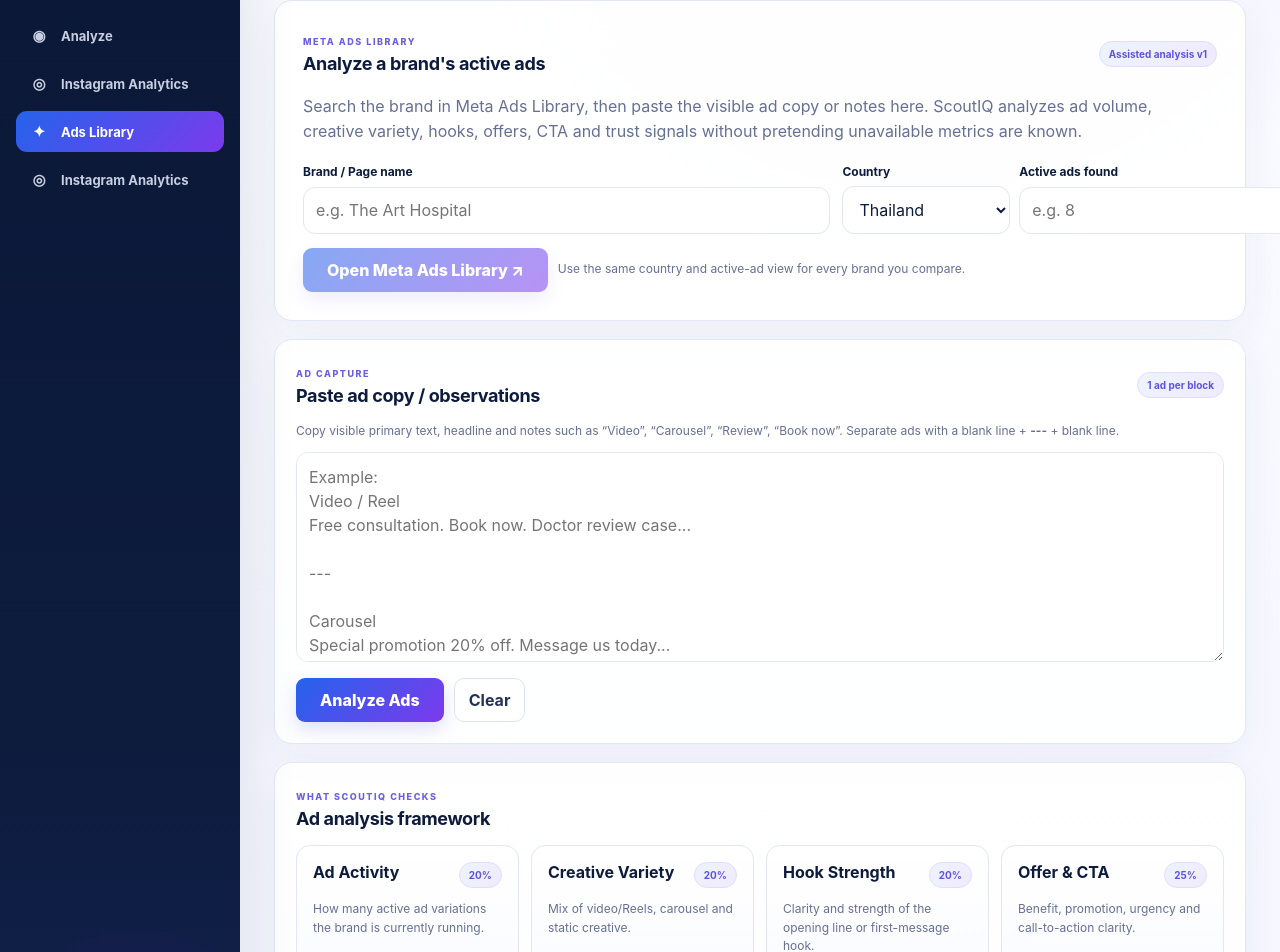
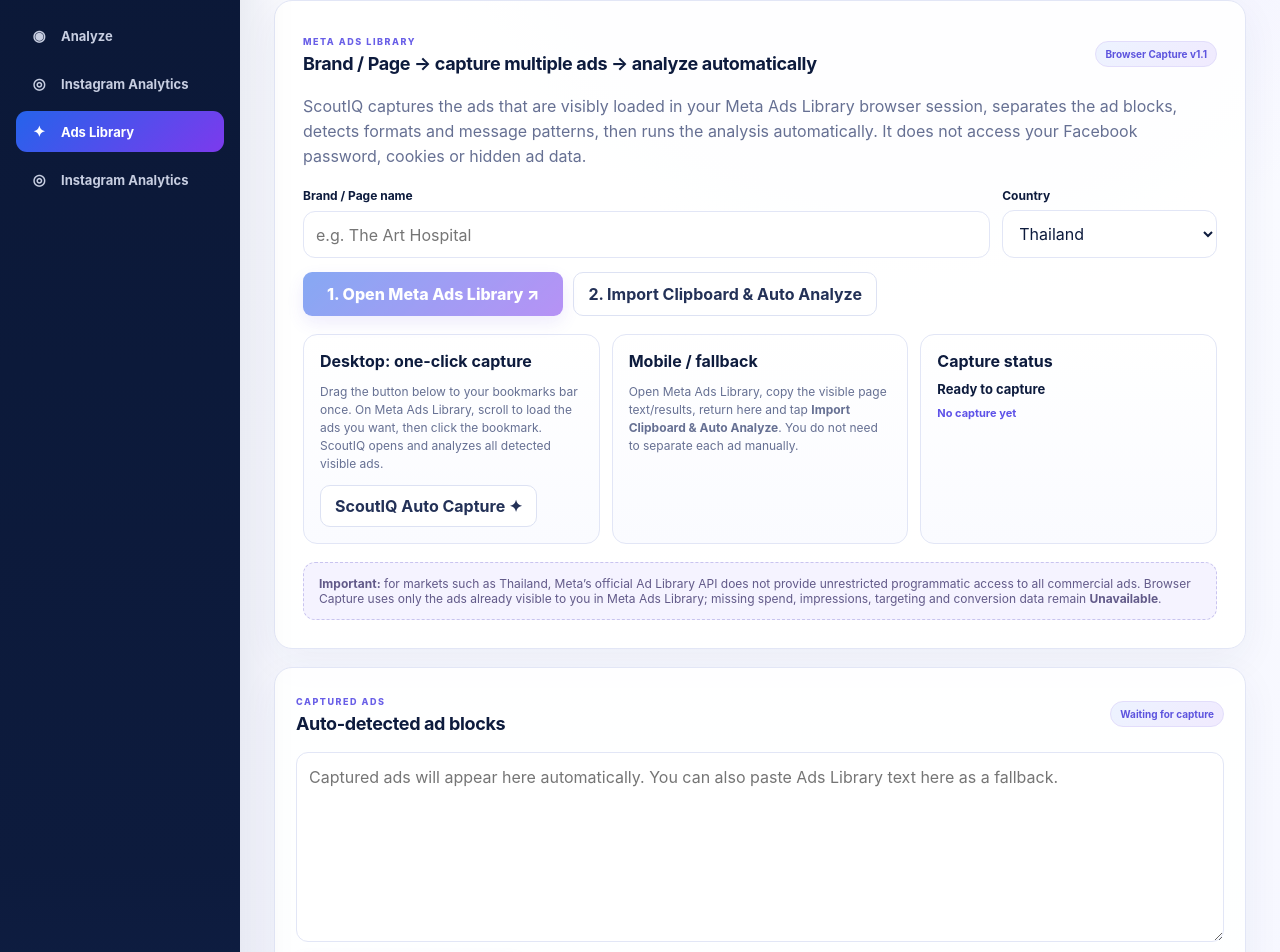
Before and after one commit to rankpath/ScoutIQ, a Next.js app: page /ads-library in a window 1280 px wide. Shown: the part 129-1081 px from the top of the page. Built offline with nearby package versions, Linux system fonts and the light colour scheme.

Commit message:
Add Auto Ads Capture v1.1 browser capture workflow

```diff
--- a/app/ads-library/page.js
+++ b/app/ads-library/page.js
@@ -1,6 +1,6 @@
 'use client'
 
-import { useMemo, useState } from 'react'
+import { useEffect, useMemo, useState } from 'react'
 
 const FACTORS = [
   { key:'volume', name:'Ad Activity', weight:20 },
@@ -18,7 +18,7 @@
 const urgencyWords = ['today', 'now', 'limited', 'last chance', 'ends', 'วันนี้', 'ด่วน', 'จำนวนจำกัด', 'หมดเขต']
 
 function includesAny(text, words) {
-  const lower = text.toLowerCase()
+  const lower = String(text || '').toLowerCase()
   return words.some(word => lower.includes(word.toLowerCase()))
 }
 
@@ -26,15 +26,66 @@
   return Math.max(0, Math.min(100, Math.round(value)))
 }
 
-function parseAds(raw) {
-  return raw
-    .split(/\n\s*---+\s*\n|\n\s*\n\s*\n/g)
-    .map(item => item.trim())
+function cleanBlock(text) {
+  return String(text || '')
+    .replace(/\u00a0/g, ' ')
+    .replace(/\r/g, '')
+    .replace(/\n{3,}/g, '\n\n')
+    .trim()
+}
+
+function extractMetaAds(raw) {
+  const text = cleanBlock(raw)
+  if (!text) return []
+
+  const starts = []
+  const marker = /(?:^|\n)(?:Library ID|Ad Library ID|รหัสคลังโฆษณา|รหัสไลบรารี)\s*:?\s*(\d+)/gi
+  let match
+  while ((match = marker.exec(text))) {
+    starts.push({ index: match.index + (match[0].startsWith('\n') ? 1 : 0), id: match[1] })
+  }
+
+  let blocks = []
+  if (starts.length) {
+    blocks = starts.map((item, index) => {
+      const end = starts[index + 1]?.index ?? text.length
+      return cleanBlock(text.slice(item.index, end))
+    })
+  } else {
+    blocks = text
+      .split(/\n\s*---+\s*\n|\n\s*\n\s*\n/g)
+      .map(cleanBlock)
+      .filter(item => item.length >= 35)
+  }
+
+  const seen = new Set()
+  return blocks
+    .map((block, index) => {
+      const idMatch = block.match(/(?:Library ID|Ad Library ID|รหัสคลังโฆษณา|รหัสไลบรารี)\s*:?\s*(\d+)/i)
+      const libraryId = idMatch?.[1] || ''
+      const key = libraryId || block.slice(0, 180).toLowerCase()
+      if (seen.has(key)) return null
+      seen.add(key)
+
+      const platforms = []
+      if (/\bfacebook\b/i.test(block)) platforms.push('Facebook')
+      if (/\binstagram\b/i.test(block)) platforms.push('Instagram')
+      if (/\bmessenger\b/i.test(block)) platforms.push('Messenger')
+      if (/\bthreads\b/i.test(block)) platforms.push('Threads')
+
+      const status = /\binactive\b/i.test(block) ? 'Inactive' : /\bactive\b/i.test(block) ? 'Active' : 'Observed'
+      return { id: libraryId || `captured-${index + 1}`, libraryId, text:block, status, platforms }
+    })
     .filter(Boolean)
 }
 
+function parseAds(raw) {
+  return extractMetaAds(raw).map(item => item.text)
+}
+
 function analyzeAds(raw, activeCount) {
-  const ads = parseAds(raw)
+  const records = extractMetaAds(raw)
+  const ads = records.map(item => item.text)
   if (!ads.length && !activeCount) return null
 
   const count = Number(activeCount || ads.length || 0)
@@ -47,14 +98,14 @@
   const proofHits = ads.filter(ad => includesAny(ad, proofWords)).length
   const urgencyHits = ads.filter(ad => includesAny(ad, urgencyWords)).length
   const shortOpenings = ads.filter(ad => (ad.split(/\n|[.!?]/)[0] || '').trim().length > 0 && (ad.split(/\n|[.!?]/)[0] || '').trim().length <= 85).length
-  const formats = [video>0,carousel>0,image>0].filter(Boolean).length
+  const formats = [video > 0, carousel > 0, image > 0].filter(Boolean).length
 
   const scores = {
     volume: clamp(count >= 10 ? 95 : count >= 6 ? 82 : count >= 3 ? 68 : count >= 1 ? 50 : 20),
-    creative: clamp(40 + formats*18 + Math.min(12, video*3)),
-    hook: clamp(45 + (ads.length ? (shortOpenings/ads.length)*45 : 0) + (urgencyHits ? 8 : 0)),
-    offer: clamp(35 + (ads.length ? (offerHits/ads.length)*30 : 0) + (ads.length ? (ctaHits/ads.length)*35 : 0)),
-    proof: clamp(35 + (ads.length ? (proofHits/ads.length)*60 : 0)),
+    creative: clamp(40 + formats * 18 + Math.min(12, video * 3)),
+    hook: clamp(45 + (ads.length ? (shortOpenings / ads.length) * 45 : 0) + (urgencyHits ? 8 : 0)),
+    offer: clamp(35 + (ads.length ? (offerHits / ads.length) * 30 : 0) + (ads.length ? (ctaHits / ads.length) * 35 : 0)),
+    proof: clamp(35 + (ads.length ? (proofHits / ads.length) * 60 : 0)),
   }
 
   const overall = Math.round(FACTORS.reduce((sum, factor) => sum + scores[factor.key] * factor.weight / 100, 0))
@@ -72,10 +123,10 @@
   if (scores.offer < 70) actions.push('Make the benefit, offer and CTA more explicit in each ad.')
   if (scores.proof < 70) actions.push('Add more proof: reviews, cases, results, expert credibility or before/after evidence.')
   if (scores.creative < 70) actions.push('Increase creative variety with video/Reels, carousel and static variations.')
-  if (count < 3) actions.push('Test more active creative variations before drawing strong conclusions.')
+  if (count < 3) actions.push('Capture more active creative variations before drawing strong conclusions.')
   if (!actions.length) actions.push('Keep the winning message and test new hooks, offers and creative variants around it.')
 
-  return { ads, count, video, carousel, image, offerHits, ctaHits, proofHits, urgencyHits, scores, overall, themes, actions:actions.slice(0,3) }
+  return { records, ads, count, video, carousel, image, offerHits, ctaHits, proofHits, urgencyHits, scores, overall, themes, actions:actions.slice(0,3) }
 }
 
 function ScoutLogo() {
@@ -92,18 +143,82 @@
 }
 
 export default function AdsLibraryPage() {
-  const [brand,setBrand] = useState('')
-  const [country,setCountry] = useState('TH')
-  const [activeCount,setActiveCount] = useState('')
-  const [adText,setAdText] = useState('')
-  const [result,setResult] = useState(null)
+  const [brand, setBrand] = useState('')
+  const [country, setCountry] = useState('TH')
+  const [activeCount, setActiveCount] = useState('')
+  const [adText, setAdText] = useState('')
+  const [result, setResult] = useState(null)
+  const [captureStatus, setCaptureStatus] = useState('Ready to capture')
+  const [captureSource, setCaptureSource] = useState('')
+  const [capturedAt, setCapturedAt] = useState('')
+  const [bookmarklet, setBookmarklet] = useState('')
 
   const libraryUrl = useMemo(() => {
     const query = encodeURIComponent(brand.trim())
     return `https://www.facebook.com/ads/library/?active_status=active&ad_type=all&country=${encodeURIComponent(country)}&q=${query}&search_type=keyword_unordered&media_type=all`
-  }, [brand,country])
+  }, [brand, country])
 
-  const run = () => setResult(analyzeAds(adText, activeCount))
+  const importCapture = (raw, source = 'Meta Ads Library') => {
+    const records = extractMetaAds(raw)
+    if (!records.length) {
+      setCaptureStatus('No ad blocks detected — try scrolling Meta Ads Library so the ads are visible, then capture again.')
+      return
+    }
+
+    const normalized = records.map(item => item.text).join('\n\n---\n\n')
+    setAdText(normalized)
+    setActiveCount(String(records.length))
+    setCaptureSource(source)
+    setCapturedAt(new Date().toLocaleString())
+    setCaptureStatus(`${records.length} ads captured and analyzed automatically`)
+    setResult(analyzeAds(normalized, records.length))
+  }
+
+  useEffect(() => {
+    const origin = window.location.origin
+    const target = `${origin}/ads-library?autocapture=1`
+    const code = `javascript:(()=>{try{const payload={type:'SCOUTIQ_AD_CAPTURE',text:document.body.innerText||'',source:location.href,title:document.title};const w=window.open('${target}','scoutiq_capture');const send=()=>{try{w&&w.postMessage(payload,'${origin}')}catch(e){}};setTimeout(send,900);setTimeout(send,1900);setTimeout(send,3200)}catch(e){alert('ScoutIQ capture failed')}})()`
+    setBookmarklet(code)
+
+    const receiveCapture = event => {
+      const data = event.data
+      if (!data || data.type !== 'SCOUTIQ_AD_CAPTURE' || typeof data.text !== 'string') return
+      const allowed = event.origin === 'https://www.facebook.com' || event.origin.endsWith('.facebook.com') || event.origin.endsWith('.meta.com')
+      if (!allowed) return
+      importCapture(data.text, data.source || 'Meta Ads Library')
+    }
+
+    window.addEventListener('message', receiveCapture)
+    return () => window.removeEventListener('message', receiveCapture)
+  }, [])
+
+  const run = () => {
+    const analyzed = analyzeAds(adText, activeCount)
+    setResult(analyzed)
+    if (analyzed) setCaptureStatus(`${analyzed.ads.length || analyzed.count} ads analyzed`)
+  }
+
+  const importClipboard = async () => {
+    try {
+      const text = await navigator.clipboard.readText()
+      if (!text.trim()) {
+        setCaptureStatus('Clipboard is empty.')
+        return
+      }
+      importCapture(text, 'Clipboard capture from Meta Ads Library')
+    } catch {
+      setCaptureStatus('Clipboard permission was blocked. Paste the copied Ads Library text into the capture box instead.')
+    }
+  }
+
+  const clearAll = () => {
+    setAdText('')
+    setActiveCount('')
+    setResult(null)
+    setCaptureSource('')
+    setCapturedAt('')
+    setCaptureStatus('Ready to capture')
+  }
 
   return <div className="appShell">
     <aside className="sidebar">
@@ -112,48 +227,54 @@
         <a href="/" style={navLinkStyle}><span className="navIcon">⌂</span><span className="navLabel">Dashboard</span></a>
         <a href="/" style={navLinkStyle}><span className="navIcon">◉</span><span className="navLabel">Analyze</span></a>
         <a href="/instagram" style={navLinkStyle}><span className="navIcon">◎</span><span className="navLabel">Instagram Analytics</span></a>
-        <a href="/ads-library" style={{...navLinkStyle,...navActiveStyle}}><span className="navIcon">✦</span><span className="navLabel">Ads Library</span></a>
+        <a href="/ads-library" style={{...navLinkStyle, ...navActiveStyle}}><span className="navIcon">✦</span><span className="navLabel">Ads Library</span></a>
       </nav>
-      <div className="sideCard"><small>AD INTELLIGENCE</small><strong>See the message.<br/>Find the pattern.</strong><p>Turn public ad signals into clearer creative and offer decisions.</p><span>ScoutIQ v.1</span></div>
+      <div className="sideCard"><small>AUTO ADS CAPTURE</small><strong>Brand → Ads →<br/>Patterns → Action.</strong><p>Capture multiple visible Meta ads and analyze them in one workflow.</p><span>ScoutIQ v1.1</span></div>
     </aside>
 
     <main className="main">
       <header className="topbar">
-        <div><small>PAID MEDIA INTELLIGENCE</small><h1>Ads Library Analysis</h1></div>
+        <div><small>PAID MEDIA INTELLIGENCE</small><h1>Auto Ads Capture v1.1</h1></div>
         <div className="account"><div className="avatar">S</div><div><b>ScoutIQ</b><span>Social Media Analytics Platform</span><span>Built by Rank-Path</span></div></div>
       </header>
 
       <section className="panel" style={{padding:28}}>
-        <div className="panelHead"><div><small>META ADS LIBRARY</small><h2>Analyze a brand's active ads</h2></div><span className="pill">Assisted analysis v1</span></div>
-        <p className="muted" style={{maxWidth:900}}>Search the brand in Meta Ads Library, then paste the visible ad copy or notes here. ScoutIQ analyzes ad volume, creative variety, hooks, offers, CTA and trust signals without pretending unavailable metrics are known.</p>
+        <div className="panelHead"><div><small>META ADS LIBRARY</small><h2>Brand / Page → capture multiple ads → analyze automatically</h2></div><span className="pill">Browser Capture v1.1</span></div>
+        <p className="muted" style={{maxWidth:920}}>ScoutIQ captures the ads that are visibly loaded in your Meta Ads Library browser session, separates the ad blocks, detects formats and message patterns, then runs the analysis automatically. It does not access your Facebook password, cookies or hidden ad data.</p>
 
-        <div style={{display:'grid',gridTemplateColumns:'minmax(220px,1.6fr) minmax(120px,.5fr) minmax(140px,.6fr)',gap:12,marginTop:20}}>
+        <div style={{display:'grid',gridTemplateColumns:'minmax(220px,1.6fr) minmax(120px,.5fr)',gap:12,marginTop:20}}>
           <label style={fieldStyle}><span style={labelStyle}>Brand / Page name</span><input value={brand} onChange={e=>setBrand(e.target.value)} placeholder="e.g. The Art Hospital" style={inputStyle}/></label>
           <label style={fieldStyle}><span style={labelStyle}>Country</span><select value={country} onChange={e=>setCountry(e.target.value)} style={inputStyle}><option value="TH">Thailand</option><option value="SG">Singapore</option><option value="VN">Vietnam</option><option value="GB">United Kingdom</option><option value="US">United States</option><option value="FR">France</option></select></label>
-          <label style={fieldStyle}><span style={labelStyle}>Active ads found</span><input value={activeCount} onChange={e=>setActiveCount(e.target.value)} type="number" min="0" placeholder="e.g. 8" style={inputStyle}/></label>
         </div>
 
         <div style={{display:'flex',gap:10,flexWrap:'wrap',marginTop:14}}>
-          <a className="primary" href={brand.trim()?libraryUrl:'#'} target="_blank" rel="noreferrer" style={{textDecoration:'none',opacity:brand.trim()?1:.55,pointerEvents:brand.trim()?'auto':'none'}}>Open Meta Ads Library ↗</a>
-          <span className="muted" style={{fontSize:12,alignSelf:'center'}}>Use the same country and active-ad view for every brand you compare.</span>
+          <a className="primary" href={brand.trim() ? libraryUrl : '#'} target="_blank" rel="noreferrer" style={{textDecoration:'none',opacity:brand.trim()?1:.55,pointerEvents:brand.trim()?'auto':'none'}}>1. Open Meta Ads Library ↗</a>
+          <button className="secondary" type="button" onClick={importClipboard}>2. Import Clipboard & Auto Analyze</button>
         </div>
+
+        <div style={{display:'grid',gridTemplateColumns:'repeat(auto-fit,minmax(220px,1fr))',gap:12,marginTop:18}}>
+          <div className="factorCard"><b>Desktop: one-click capture</b><p className="muted" style={{fontSize:12,lineHeight:1.5}}>Drag the button below to your bookmarks bar once. On Meta Ads Library, scroll to load the ads you want, then click the bookmark. ScoutIQ opens and analyzes all detected visible ads.</p>{bookmarklet && <a href={bookmarklet} className="secondary" style={{display:'inline-block',textDecoration:'none'}}>ScoutIQ Auto Capture ✦</a>}</div>
+          <div className="factorCard"><b>Mobile / fallback</b><p className="muted" style={{fontSize:12,lineHeight:1.5}}>Open Meta Ads Library, copy the visible page text/results, return here and tap <b>Import Clipboard & Auto Analyze</b>. You do not need to separate each ad manually.</p></div>
+          <div className="factorCard"><b>Capture status</b><p style={{fontSize:13,fontWeight:750,margin:'10px 0 4px'}}>{captureStatus}</p><span className="sourceText">{capturedAt ? `Last capture: ${capturedAt}` : 'No capture yet'}</span></div>
+        </div>
+
+        <div className="notice"><b>Important:</b> for markets such as Thailand, Meta’s official Ad Library API does not provide unrestricted programmatic access to all commercial ads. Browser Capture uses only the ads already visible to you in Meta Ads Library; missing spend, impressions, targeting and conversion data remain <b>Unavailable</b>.</div>
       </section>
 
       <section className="panel" style={{marginTop:18}}>
-        <div className="panelHead"><div><small>AD CAPTURE</small><h2>Paste ad copy / observations</h2></div><span className="pill">1 ad per block</span></div>
-        <p className="muted" style={{fontSize:12}}>Copy visible primary text, headline and notes such as “Video”, “Carousel”, “Review”, “Book now”. Separate ads with a blank line + <b>---</b> + blank line.</p>
-        <textarea value={adText} onChange={e=>setAdText(e.target.value)} placeholder={'Example:\nVideo / Reel\nFree consultation. Book now. Doctor review case...\n\n---\n\nCarousel\nSpecial promotion 20% off. Message us today...'} style={{...inputStyle,width:'100%',minHeight:210,resize:'vertical',lineHeight:1.5}}/>
-        <div style={{display:'flex',gap:10,marginTop:12,flexWrap:'wrap'}}><button className="primary" type="button" onClick={run}>Analyze Ads</button><button className="secondary" type="button" onClick={()=>{setAdText('');setActiveCount('');setResult(null)}}>Clear</button></div>
+        <div className="panelHead"><div><small>CAPTURED ADS</small><h2>Auto-detected ad blocks</h2></div><span className="pill">{result ? `${result.ads.length} detected` : 'Waiting for capture'}</span></div>
+        <textarea value={adText} onChange={e=>setAdText(e.target.value)} placeholder={'Captured ads will appear here automatically. You can also paste Ads Library text here as a fallback.'} style={{...inputStyle,width:'100%',minHeight:190,resize:'vertical',lineHeight:1.5,marginTop:14}}/>
+        <div style={{display:'flex',gap:10,marginTop:12,flexWrap:'wrap'}}><button className="primary" type="button" onClick={run}>Analyze Captured Ads</button><button className="secondary" type="button" onClick={clearAll}>Clear</button>{captureSource && <span className="muted" style={{fontSize:12,alignSelf:'center'}}>Source: {captureSource}</span>}</div>
       </section>
 
-      {!result && <section className="panel" style={{marginTop:18}}><small>WHAT SCOUTIQ CHECKS</small><h2>Ad analysis framework</h2><div style={{display:'grid',gridTemplateColumns:'repeat(auto-fit,minmax(200px,1fr))',gap:12,marginTop:16}}>{FACTORS.map(f=><div className="factorCard" key={f.key}><div style={{display:'flex',justifyContent:'space-between',gap:10}}><b>{f.name}</b><span className="pill">{f.weight}%</span></div><p className="muted" style={{fontSize:12}}>{factorCopy[f.key]}</p></div>)}</div><div className="notice"><b>Data note:</b> ScoutIQ does not infer spend, impressions, targeting or conversions when those values are not publicly available.</div></section>}
+      {!result && <section className="panel" style={{marginTop:18}}><small>WHAT SCOUTIQ CHECKS</small><h2>Ad analysis framework</h2><div style={{display:'grid',gridTemplateColumns:'repeat(auto-fit,minmax(200px,1fr))',gap:12,marginTop:16}}>{FACTORS.map(f=><div className="factorCard" key={f.key}><div style={{display:'flex',justifyContent:'space-between',gap:10}}><b>{f.name}</b><span className="pill">{f.weight}%</span></div><p className="muted" style={{fontSize:12}}>{factorCopy[f.key]}</p></div>)}</div></section>}
 
       {result && <>
         <section className="metricGrid">
-          <Metric label="Ads analyzed" value={result.ads.length || result.count} sub="Captured / observed" />
-          <Metric label="Active ads" value={result.count} sub="Entered from Ads Library" />
-          <Metric label="Video / Reels" value={result.video} sub="Detected in pasted notes" />
-          <Metric label="ScoutIQ Ads Score" value={`${result.overall}/100`} sub="Rule-based v1" />
+          <Metric label="Ads captured" value={result.ads.length} sub="Visible ad blocks detected" />
+          <Metric label="Active / observed" value={result.count} sub="Current capture set" />
+          <Metric label="Video / Reels" value={result.video} sub="Detected creative format" />
+          <Metric label="ScoutIQ Ads Score" value={`${result.overall}/100`} sub="Rule-based v1.1" />
         </section>
 
         <section className="twoCol">
@@ -163,7 +284,7 @@
           </div>
           <div className="panel">
             <div className="panelHead"><div><small>MESSAGE PATTERNS</small><h2>What the brand is pushing</h2></div><span className="pill">Observed</span></div>
-            <div style={{display:'flex',gap:8,flexWrap:'wrap',marginTop:16}}>{(result.themes.length?result.themes:['No strong theme detected']).map(theme=><span className="pill" key={theme}>{theme}</span>)}</div>
+            <div style={{display:'flex',gap:8,flexWrap:'wrap',marginTop:16}}>{(result.themes.length ? result.themes : ['No strong theme detected']).map(theme=><span className="pill" key={theme}>{theme}</span>)}</div>
             <div className="detailRow"><span className="muted">Offer signals</span><b>{result.offerHits}</b></div>
             <div className="detailRow"><span className="muted">CTA signals</span><b>{result.ctaHits}</b></div>
             <div className="detailRow"><span className="muted">Trust / proof</span><b>{result.proofHits}</b></div>
@@ -172,11 +293,16 @@
         </section>
 
         <section className="twoCol">
-          <div className="panel"><div className="panelHead"><div><small>CREATIVE MIX</small><h2>Format distribution</h2></div><span className="pill">From pasted notes</span></div><div className="metricList" style={{marginTop:16}}><div><span>Video / Reels</span><b>{result.video}</b></div><div><span>Carousel</span><b>{result.carousel}</b></div><div><span>Image / Other</span><b>{result.image}</b></div></div></div>
+          <div className="panel"><div className="panelHead"><div><small>CREATIVE MIX</small><h2>Format distribution</h2></div><span className="pill">Auto detected</span></div><div className="metricList" style={{marginTop:16}}><div><span>Video / Reels</span><b>{result.video}</b></div><div><span>Carousel</span><b>{result.carousel}</b></div><div><span>Image / Other</span><b>{result.image}</b></div></div></div>
           <div className="panel"><div className="panelHead"><div><small>NEXT ACTIONS</small><h2>3 recommended moves</h2></div><span className="pill">Evidence-based</span></div>{result.actions.map((action,i)=><div className="insight" key={action}><span className="signal up">{i+1}</span><div><b>{action}</b><p>Based on the ad copy and public signals captured in this analysis.</p></div></div>)}</div>
         </section>
 
-        <section className="panel" style={{marginTop:18}}><div className="panelHead"><div><small>DATA QUALITY</small><h2>Source & limitations</h2></div><span className="pill">Meta Ads Library + ScoutIQ</span></div><p className="muted" style={{fontSize:12}}>Source: public Meta Ads Library observations entered by the user. Missing spend, impressions, audience, conversion and performance data remain <b>Unavailable</b> unless a supported authorized data source provides them.</p></section>
+        <section className="panel" style={{marginTop:18}}>
+          <div className="panelHead"><div><small>CAPTURE PREVIEW</small><h2>Ads detected in this session</h2></div><span className="pill">{result.records.length} blocks</span></div>
+          <div style={{display:'grid',gridTemplateColumns:'repeat(auto-fit,minmax(240px,1fr))',gap:12,marginTop:16}}>{result.records.slice(0,12).map((record,index)=><article className="factorCard" key={record.id}><div style={{display:'flex',justifyContent:'space-between',gap:8,alignItems:'center'}}><b>Ad {index+1}</b><span className="pill">{record.libraryId ? `ID ${record.libraryId}` : record.status}</span></div><p className="muted" style={{fontSize:12,lineHeight:1.5,whiteSpace:'pre-line',maxHeight:130,overflow:'hidden'}}>{record.text.slice(0,420)}</p>{record.platforms.length>0 && <span className="sourceText">{record.platforms.join(' · ')}</span>}</article>)}</div>
+        </section>
+
+        <section className="panel" style={{marginTop:18}}><div className="panelHead"><div><small>DATA QUALITY</small><h2>Source & limitations</h2></div><span className="pill">Meta Ads Library + ScoutIQ</span></div><p className="muted" style={{fontSize:12}}>Source: visible public Meta Ads Library content captured from the user’s browser session. ScoutIQ does not infer hidden spend, impressions, audience, conversion or performance data. Any unavailable metric remains <b>Unavailable</b>.</p></section>
       </>}
     </main>
   </div>
```
